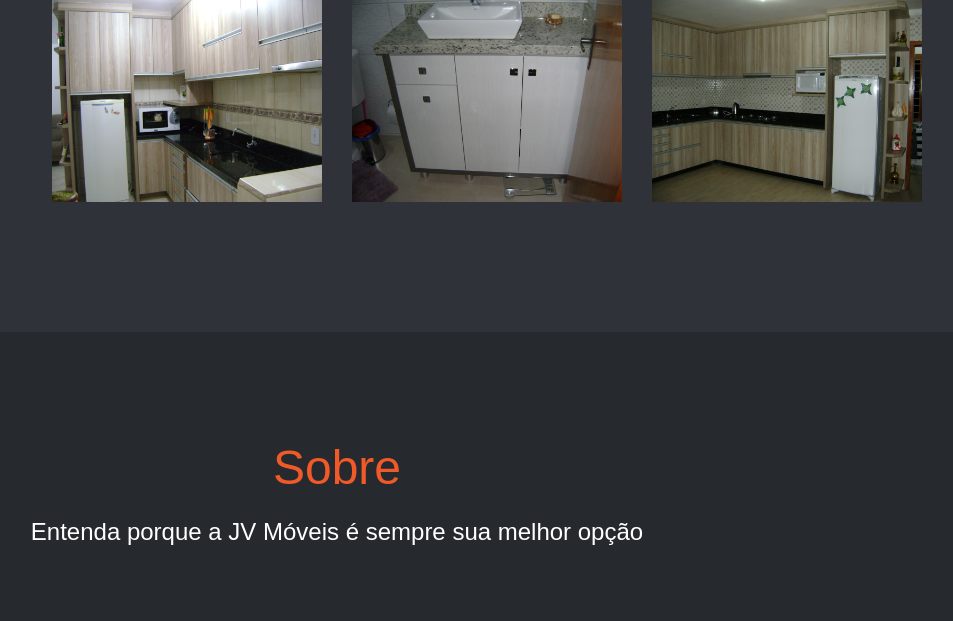
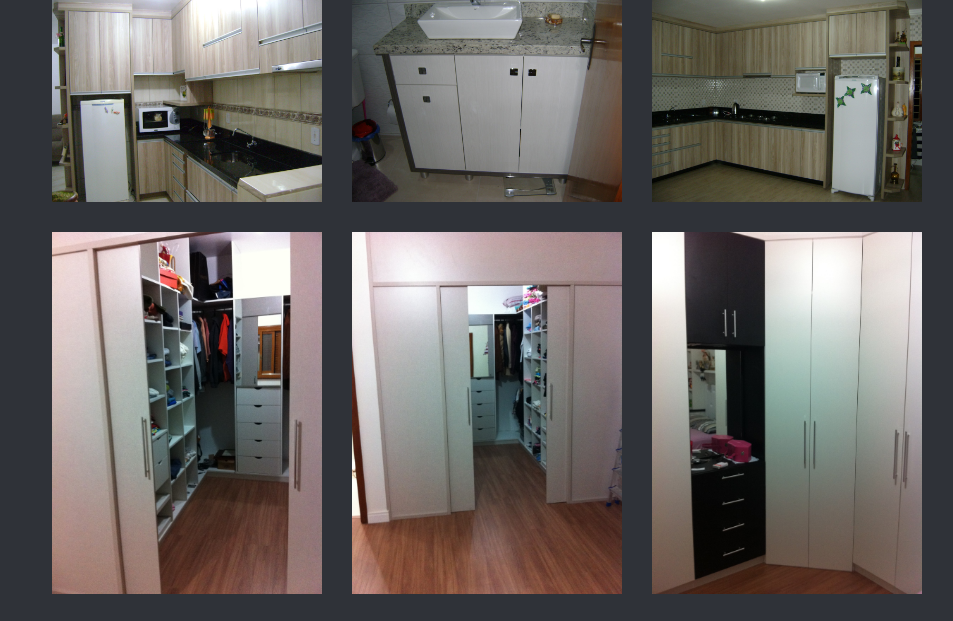
Before and after one commit to jvmoveis/jvmoveis.github.io, a PHP site: page / in a window 1280 px wide. Shown: the part 2969-3590 px from the top of the page, without its empty margins (303-1256 px from the left). Run offline with PHP 8.4, Linux system fonts and the light colour scheme; some libraries are stand-ins or nearby versions.

Commit message:
adicionando fotos, retirando o php

```diff
--- a/css/main.css
+++ b/css/main.css
@@ -726,6 +726,7 @@ nav#menu #menu-nav li a:hover {
 
 .item-thumbs a + img {
 	width: 100%;
+	min-height: 200px;
 }
 
 .item-thumbs .hover-wrap {
--- a/index.html
+++ b/index.html
@@ -446,6 +446,78 @@ j=d.createElement(s),dl=l!='dataLayer'?'&l='+l:'';j.async=true;j.src=
                                 <img src="images/cozinha11.jpg" alt="Outra visão da cozinha planejada com churrasqueira.">
                             </li>
                             <!-- End Item Project -->
+                            <!-- Linha 9 -->
+                            <!-- Item Project and Filter Name -->
+                            <li class="item-thumbs span3 quarto">
+                                <!-- Fancybox - Gallery Enabled - Title - Full Image -->
+                                <a class="hover-wrap fancybox" data-fancybox-group="gallery" title="Cozinha com Churrasqueira" href="images/closet_10.jpg">
+                                    <span class="overlay-img"></span>
+                                    <span class="overlay-img-thumb font-icon-plus"></span>
+                                </a>
+                                <!-- Thumb Image and Description -->
+                                <img src="images/closet_10.jpg" alt="Cozinha planejada com portas em vidro e churrasqueira.">
+                            </li>
+                            <!-- End Item Project -->
+
+                            <!-- Item Project and Filter Name -->
+                            <li class="item-thumbs span3 quarto">
+                                <!-- Fancybox - Gallery Enabled - Title - Full Image -->
+                                <a class="hover-wrap fancybox" data-fancybox-group="gallery" title="Closet Quarto" href="images/closet_11.jpg">
+                                    <span class="overlay-img"></span>
+                                    <span class="overlay-img-thumb font-icon-plus"></span>
+                                </a>
+                                <!-- Thumb Image and Description -->
+                                <img src="images/closet_11.jpg" alt="Banheiro planejado em duas cores, contrastando entre sí.">
+                            </li>
+                            <!-- End Item Project -->
+
+                            <!-- Item Project and Filter Name -->
+                            <li class="item-thumbs span3 sala">
+                                <!-- Fancybox - Gallery Enabled - Title - Full Image -->
+                                <a class="hover-wrap fancybox" data-fancybox-group="gallery" title="Roupeiro de Canto" href="images/roupeiro10.jpg">
+                                    <span class="overlay-img"></span>
+                                    <span class="overlay-img-thumb font-icon-plus"></span>
+                                </a>
+                                <!-- Thumb Image and Description -->
+                                <img src="images/roupeiro10.jpg" alt="Roupeiro planejado para canto com acesso ao banheiro.">
+                            </li>
+                            <!-- End Item Project -->
+                            <!-- Linha 10 -->
+                            <!-- Item Project and Filter Name -->
+                            <li class="item-thumbs span3 cozinha">
+                                <!-- Fancybox - Gallery Enabled - Title - Full Image -->
+                                <a class="hover-wrap fancybox" data-fancybox-group="gallery" title="Closet Quarto" href="images/cozinha9.jpg">
+                                    <span class="overlay-img"></span>
+                                    <span class="overlay-img-thumb font-icon-plus"></span>
+                                </a>
+                                <!-- Thumb Image and Description -->
+                                <img src="images/cozinha9.jpg" alt="Closet para o Quarto.">
+                            </li>
+                            <!-- End Item Project -->
+
+                            <!-- Item Project and Filter Name -->
+                            <li class="item-thumbs span3 cozinha">
+                                <!-- Fancybox - Gallery Enabled - Title - Full Image -->
+                                <a class="hover-wrap fancybox" data-fancybox-group="gallery" title="Mesa Cozinha" href="images/cam_mesa.jpg">
+                                    <span class="overlay-img"></span>
+                                    <span class="overlay-img-thumb font-icon-plus"></span>
+                                </a>
+                                <!-- Thumb Image and Description -->
+                                <img src="images/cam_mesa.jpg" alt="Mesa-Bancada planejada para cozinha">
+                            </li>
+                            <!-- End Item Project -->
+
+                            <!-- Item Project and Filter Name -->
+                            <li class="item-thumbs span3 sala">
+                                <!-- Fancybox - Gallery Enabled - Title - Full Image -->
+                                <a class="hover-wrap fancybox" data-fancybox-group="gallery" title="Painel com Rack" href="images/cam_sala01.jpg">
+                                    <span class="overlay-img"></span>
+                                    <span class="overlay-img-thumb font-icon-plus"></span>
+                                </a>
+                                <!-- Thumb Image and Description -->
+                                <img src="images/cam_sala01.jpg" alt="Painel para sala com Rack e mesa de centro.">
+                            </li>
+                            <!-- End Item Project -->
                         </ul>
                     </section>
 
```
Also changed, not shown: images/cam_cozinha1.jpg (added), images/cam_cozinha2.jpg (added), images/cam_cozinha3.jpg (added), images/cam_cozinha4.jpg (added), images/cam_cozinhacanto.jpg (added), images/cam_cozinhailu1.jpg (added), images/cam_mesa.jpg (added), images/cam_quarto1.jpg (added), images/cam_sala01.jpg (added).
